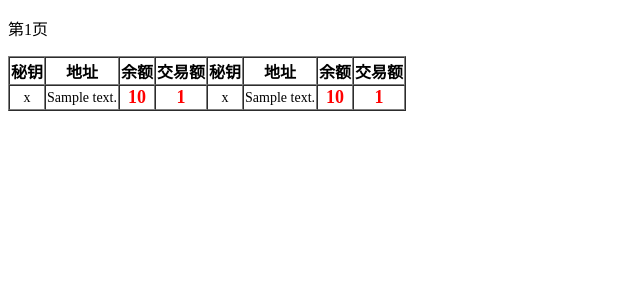
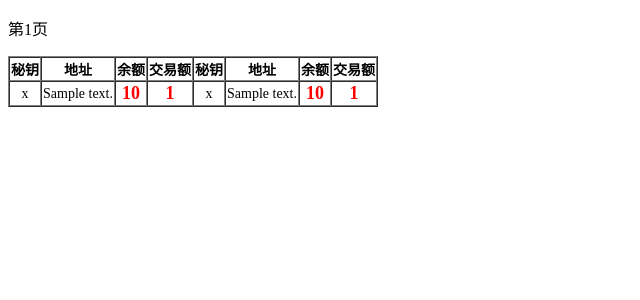
Before and after one commit to jensenwu/btcheck, a Django app: template templates/index.html in a window 1280 px wide. Shown: the top 300 px of the page, without its empty margins (0-640 px from the left). Run offline with Django 3.2, Linux system fonts and the light colour scheme; the template is opened without the code that fills it: most values are stand-ins (such as "Sample title", 1, 10 or a date in 2020).

Commit message:
index  refurbish finish

```diff
--- a/templates/index.html
+++ b/templates/index.html
@@ -5,6 +5,7 @@
     <title>BTC</title>
     <style>
       td {font-size: 14px;text-align: center;}
+      th {font-size: 14px;text-align: center;}
     </style>
 </head>
 <body>
```
